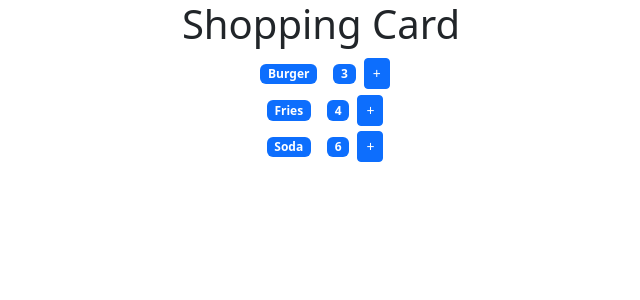
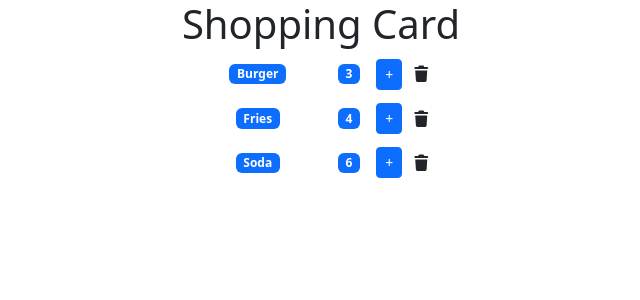
Before and after one commit to ahmedatef9693/react_2_course, a React (Create React App) app: page / in a window 1280 px wide. Shown: the top 300 px of the page, without its empty margins (319-959 px from the left). Built offline with nearby package versions, Linux system fonts and the light colour scheme.

Commit message:
feat: adding fontawesome icons for shopping card

```diff
--- a/package.json
+++ b/package.json
@@ -3,6 +3,7 @@
   "version": "0.1.0",
   "private": true,
   "dependencies": {
+    "@fortawesome/fontawesome-free": "^7.3.1",
     "@testing-library/dom": "^10.4.2",
     "@testing-library/jest-dom": "^6.9.1",
     "@testing-library/react": "^16.3.3",
--- a/src/Product/product.jsx
+++ b/src/Product/product.jsx
@@ -16,15 +16,28 @@ class Product extends Component {
 
   render() {
     return (
-      <div>
+      <div className="container">
+        <div className="row justify-content-center align-items-center m-2">
+          <div
+            className="col-auto"
+            style={{ width: "120px", textAlign: "center" }}
+          >
             <span className={this.getClasses()}>{this.state.name}</span>
+          </div>
+
+          <div className="col-auto d-flex align-items-center">
             <span className={this.getClasses()}>{this.state.count}</span>
             <button
               onClick={this.handleIncrement}
-          className="btn btn-primary btn-sm"
+              className="btn btn-primary btn-sm ms-2"
             >
               +
             </button>
+            <button className="btn btn-link text-dark ms-2 p-0">
+              <i className="fa-sharp fa-solid fa-trash"></i>
+            </button>
+          </div>
+        </div>
       </div>
     );
   }
--- a/src/index.js
+++ b/src/index.js
@@ -2,5 +2,6 @@ import React from "react";
 import { createRoot } from "react-dom/client";
 import App from "./App";
 import "../node_modules/bootstrap/dist/css/bootstrap.css";
+import "../node_modules/@fortawesome/fontawesome-free/css/all.css";
 const root = createRoot(document.getElementById("root"));
 root.render(<App />);
```
Also changed, not shown: 1 other file (tests, documents, lock files or other folders). Lines whose indentation alone changed are shown as unchanged.
